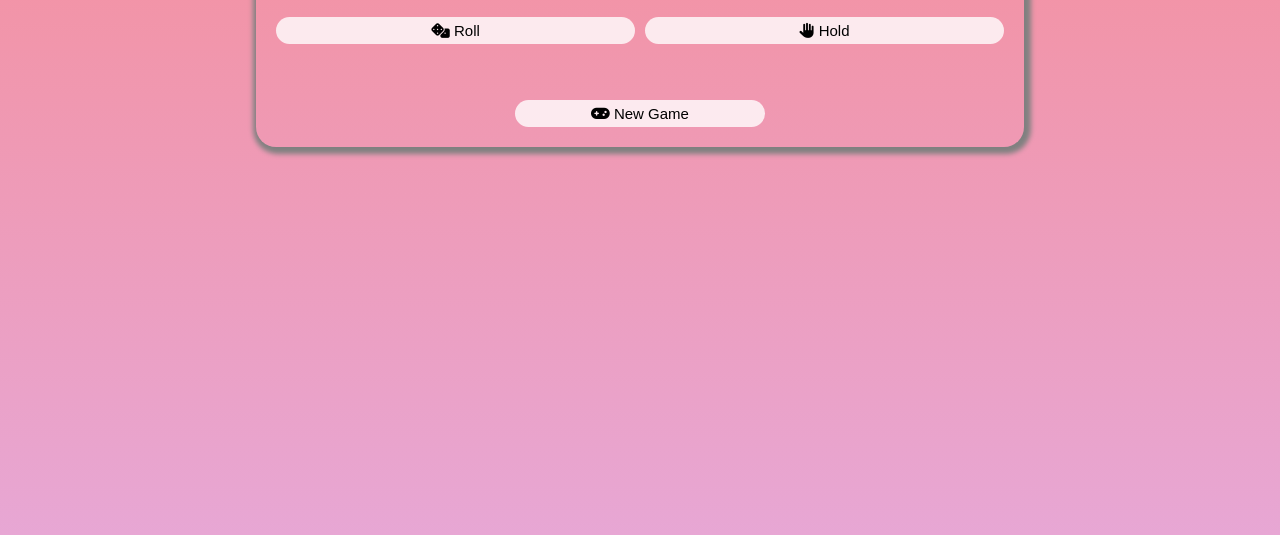
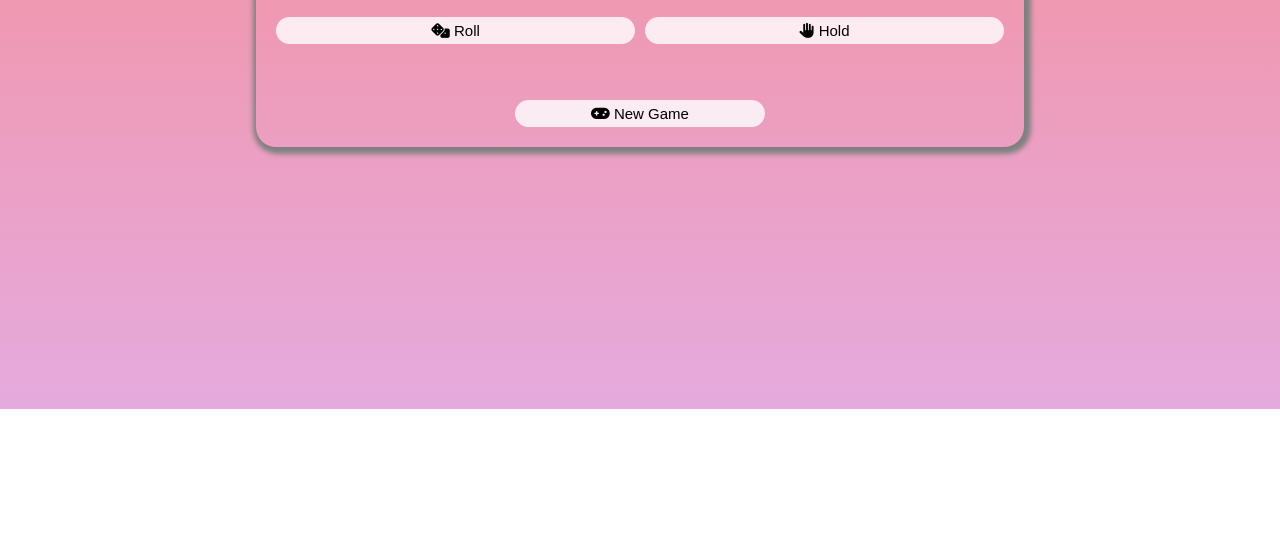
Before and after one commit to mreleftheros/pig-game, a plain HTML site: page index.html in a window 1280 px wide. Shown: the part 411-946 px from the top of the page. After the commit the page ends 820 px from the top, so only its background shows below. Drawn offline with Linux system fonts and the light colour scheme.

Commit message:
Remove test css

```diff
--- a/styles/style.scss
+++ b/styles/style.scss
@@ -3,8 +3,7 @@
 body {
   min-height: 100vh;
   background: linear-gradient(180deg, rgba(248, 83, 83, .7), rgba(190, 44, 171, .4));
-  // overflow-y: hidden;
-  padding-bottom: 50rem;
+  overflow-y: hidden;
 }
 
 #title {
```
Also changed, not shown: styles/style.css, 1 other file.
